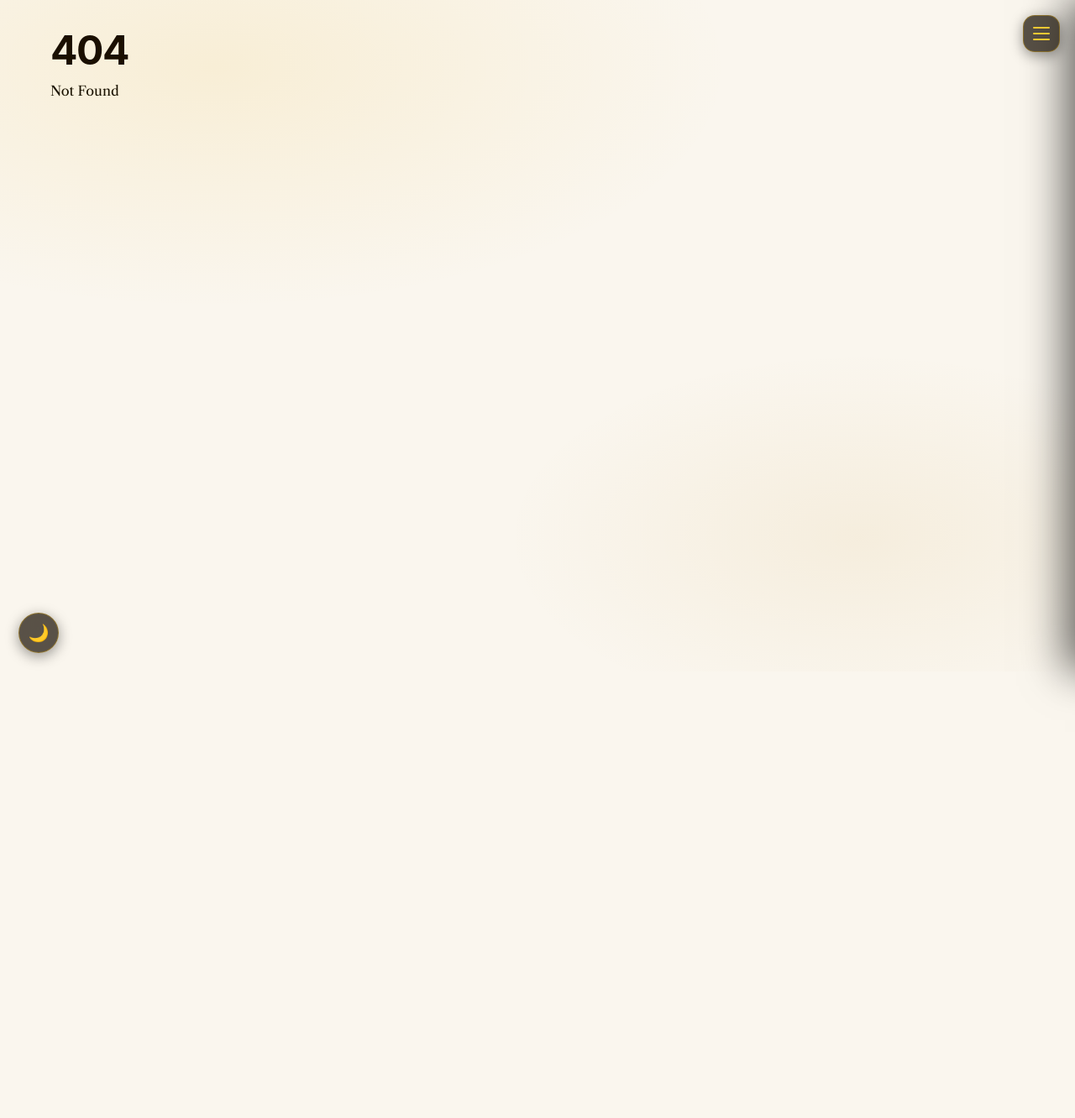
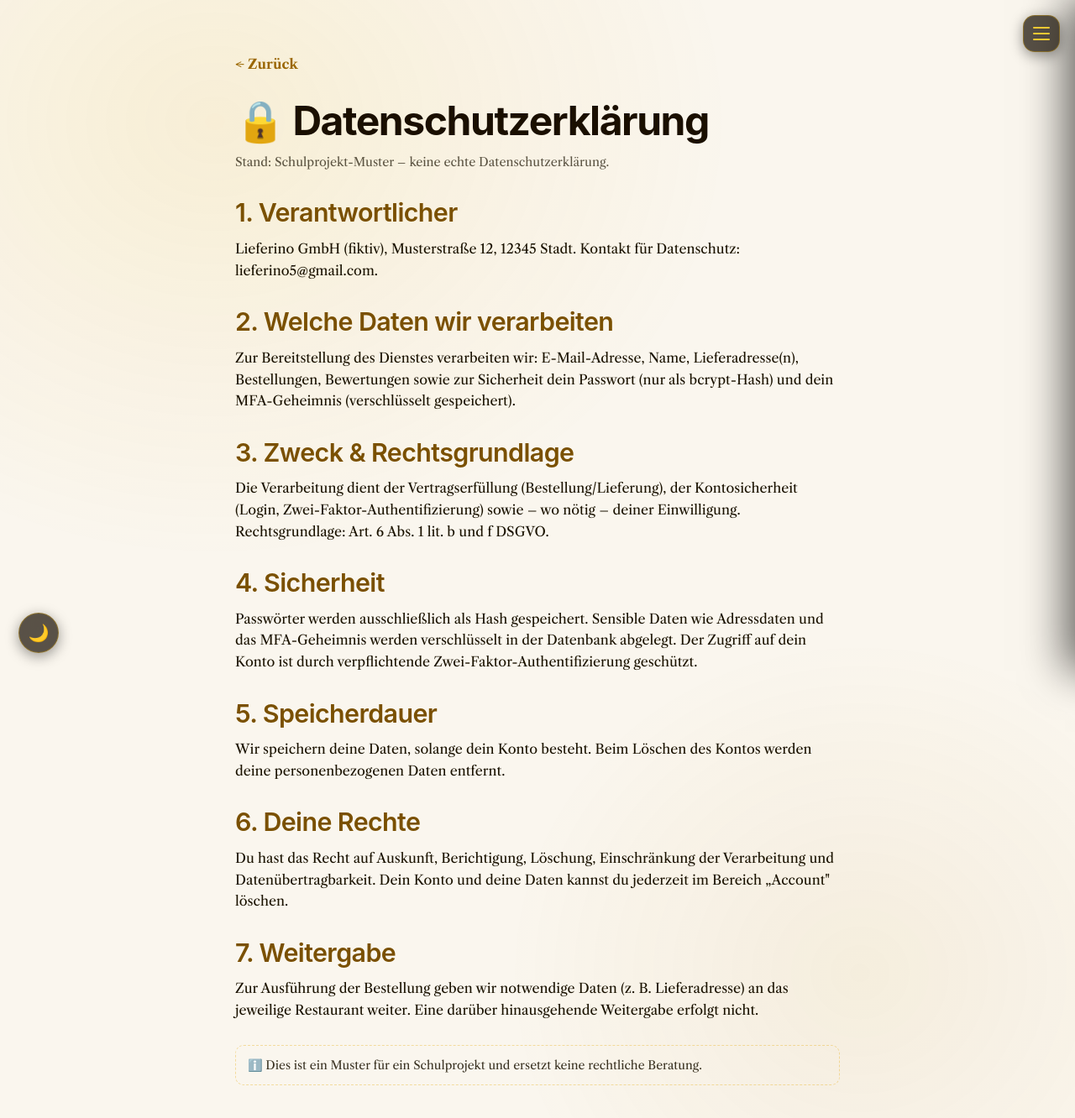
Before and after one commit to FinnScheibe-BS/ITT11C-Lieferino, a SvelteKit app: page /datenschutz in a window 1280 px wide. Before the commit this address had no page. Shown: the top 1332 px of the page at 84% size. Before the commit the page ends 800 px from the top, so only its background shows below. Built offline with nearby package versions, Linux system fonts and the light colour scheme.

Commit message:
Registrierung: E-Mail-Eindeutigkeit (frueher Check + Meldung), Pflicht-Checkbox AGB+Datenschutz mit verlinkten Seiten /agb und /datenschutz; UX-Fixes (Twitch, Light-Mode); Mail-Fehler-Logging

```diff
--- a/src/routes/+page.svelte
+++ b/src/routes/+page.svelte
@@ -23,6 +23,9 @@
   let adressFehler = $state("");
   let registrierFehler = $state("");
   let registrierAnforderungen = $state([]);
+  let emailFehler = $state("");        // "E-Mail existiert schon" (Schritt 1)
+  let prueftEmail = $state(false);
+  let agbAkzeptiert = $state(false);   // Pflicht-Häkchen AGB + Datenschutz
   let usernameInput = $state("");
   let vornameInput = $state("");
   let nachnameInput = $state("");
@@ -86,11 +89,22 @@
     }
   });
 
-  // Schritt 1 -> 2: Das Passwort ist (per Button-disabled) schon stark genug.
-  function geheZuSchritt2(e) {
+  // Schritt 1 -> 2: Passwort stark genug + E-Mail früh auf Eindeutigkeit prüfen.
+  async function geheZuSchritt2(e) {
     e.preventDefault();
     if (!passwortStaerke.istSicher) return;
     if (emailInput.trim() === "" || passwortInput.trim() === "") return;
+
+    // 📧 Früh prüfen, ob die E-Mail schon vergeben ist.
+    emailFehler = "";
+    prueftEmail = true;
+    const res = await api('/api/auth/email-check', { method: 'POST', body: { email: emailInput.trim() } });
+    prueftEmail = false;
+    if (res.ok && res.daten && res.daten.frei === false) {
+      emailFehler = "Diese E-Mail ist bereits registriert. Bitte melde dich an. 📧";
+      return;
+    }
+    // (Backend offline -> trotzdem weiter; der Server lehnt sonst beim Anlegen ab.)
     registrierFehler = "";
     loginSchritt = 2;
   }
@@ -127,6 +141,10 @@
 
   async function registrationAbschliessen(e) {
     e.preventDefault();
+    if (!agbAkzeptiert) {
+      adressFehler = "Bitte akzeptiere die AGB und die Datenschutzerklärung. ✅";
+      return;
+    }
     if (!/^\d{5}$/.test(plzInput.trim())) {
       adressFehler = "Die PLZ muss aus genau 5 Ziffern bestehen. 🔢";
       return;
@@ -268,8 +286,9 @@
               </div>
             {/if}
           </div>
-          <button type="submit" class="gold-btn" disabled={!passwortStaerke.istSicher}>
-            Weiter zu deinen Details →
+          {#if emailFehler}<p class="err">{emailFehler}</p>{/if}
+          <button type="submit" class="gold-btn" disabled={!passwortStaerke.istSicher || prueftEmail}>
+            {prueftEmail ? 'Prüfe E-Mail…' : 'Weiter zu deinen Details →'}
           </button>
           <p class="auth-hint">Schon registriert? <a href="/login">Hier einloggen 🔑</a></p>
         </form>
@@ -348,9 +367,18 @@
               {/if}
             </div>
           {/if}
+
+          <!-- ✅ Pflicht: AGB + Datenschutz akzeptieren -->
+          <label class="agb-check">
+            <input type="checkbox" bind:checked={agbAkzeptiert} required />
+            <span>Ich akzeptiere die
+              <a href="/agb" target="_blank" rel="noopener">AGB</a> und die
+              <a href="/datenschutz" target="_blank" rel="noopener">Datenschutzerklärung</a>.</span>
+          </label>
+
           <div class="btn-row">
             <button type="button" class="ghost-btn" onclick={() => loginSchritt = 2}>← Zurück</button>
-            <button type="submit" class="gold-btn flex1" disabled={prueftAdresse}>
+            <button type="submit" class="gold-btn flex1" disabled={prueftAdresse || !agbAkzeptiert}>
               {prueftAdresse ? "Prüfe Adresse… ⏳" : "Registrierung abschließen 🎉"}
             </button>
           </div>
@@ -688,6 +716,9 @@
   .err-list li { color: #ff6961; font-size: 0.8rem; line-height: 1.5; }
   .auth-hint { text-align: center; font-size: 0.84rem; color: var(--text-muted); margin: 4px 0 0; }
   .auth-hint a { color: var(--gold-text); font-weight: 600; }
+  .agb-check { display: flex; align-items: flex-start; gap: 8px; font-size: 0.84rem; color: var(--text-muted); text-align: left; margin: 4px 0; }
+  .agb-check input { margin-top: 3px; flex-shrink: 0; width: auto; }
+  .agb-check a { color: var(--gold-text); font-weight: 600; text-decoration: underline; }
 
   /* ══════════════════════════════════════════════════════════════
      STARTSEITE
--- /dev/null
+++ b/src/routes/agb/+page.svelte
@@ -0,0 +1,52 @@
+<script>
+  // 📄 Allgemeine Geschäftsbedingungen (Muster für das Schulprojekt).
+</script>
+
+<div class="rechtsseite">
+  <a href="/" class="zurueck">← Zurück</a>
+  <h1>📄 Allgemeine Geschäftsbedingungen (AGB)</h1>
+  <p class="stand">Stand: Schulprojekt-Muster – keine echten Geschäftsbedingungen.</p>
+
+  <h2>§1 Geltungsbereich</h2>
+  <p>Diese AGB gelten für die Nutzung der Lieferino-Plattform zur Bestellung von
+    Speisen bei angeschlossenen Restaurants. Mit der Registrierung akzeptierst du
+    diese Bedingungen.</p>
+
+  <h2>§2 Vertragsschluss</h2>
+  <p>Die Darstellung der Speisen stellt kein bindendes Angebot dar. Mit dem Absenden
+    einer Bestellung gibst du ein verbindliches Angebot ab. Der Vertrag kommt mit der
+    Bestätigung durch das jeweilige Restaurant zustande.</p>
+
+  <h2>§3 Preise & Bezahlung</h2>
+  <p>Es gelten die zum Zeitpunkt der Bestellung angezeigten Preise inkl. gesetzlicher
+    Mehrwertsteuer, zzgl. etwaiger Liefergebühren. Die Bezahlung erfolgt über die
+    angebotenen Zahlungsarten.</p>
+
+  <h2>§4 Konto & Zugangsdaten</h2>
+  <p>Jede E-Mail-Adresse darf nur für ein Konto verwendet werden. Du bist verpflichtet,
+    deine Zugangsdaten und deinen zweiten Faktor (MFA) geheim zu halten.</p>
+
+  <h2>§5 Widerruf</h2>
+  <p>Bei der Lieferung von schnell verderblichen Waren (Speisen) ist ein Widerruf
+    gemäß den gesetzlichen Ausnahmen ausgeschlossen, sobald die Zubereitung begonnen hat.</p>
+
+  <h2>§6 Haftung</h2>
+  <p>Lieferino vermittelt lediglich zwischen dir und den Restaurants. Für die
+    Zubereitung und Qualität der Speisen ist das jeweilige Restaurant verantwortlich.</p>
+
+  <h2>§7 Schlussbestimmungen</h2>
+  <p>Es gilt deutsches Recht. Sollte eine Bestimmung unwirksam sein, bleibt der
+    übrige Vertrag davon unberührt.</p>
+
+  <p class="hinweis">ℹ️ Dies ist ein Muster für ein Schulprojekt und ersetzt keine
+    rechtliche Beratung.</p>
+</div>
+
+<style>
+  .rechtsseite { max-width: 760px; margin: 40px auto; padding: 0 20px 60px; line-height: 1.6; }
+  .zurueck { display: inline-block; margin-bottom: 16px; font-weight: 600; }
+  .stand { opacity: 0.7; font-size: 0.9rem; margin-bottom: 24px; }
+  h2 { margin: 24px 0 6px; }
+  p { margin: 0 0 8px; }
+  .hinweis { margin-top: 28px; padding: 12px 14px; border: 1px dashed rgba(230,168,0,0.4); border-radius: 10px; font-size: 0.88rem; opacity: 0.85; }
+</style>
--- /dev/null
+++ b/src/routes/datenschutz/+page.svelte
@@ -0,0 +1,54 @@
+<script>
+  // 🔒 Datenschutzerklärung (Muster für das Schulprojekt).
+</script>
+
+<div class="rechtsseite">
+  <a href="/" class="zurueck">← Zurück</a>
+  <h1>🔒 Datenschutzerklärung</h1>
+  <p class="stand">Stand: Schulprojekt-Muster – keine echte Datenschutzerklärung.</p>
+
+  <h2>1. Verantwortlicher</h2>
+  <p>Lieferino GmbH (fiktiv), Musterstraße 12, 12345 Stadt. Kontakt für Datenschutz:
+    lieferino5@gmail.com.</p>
+
+  <h2>2. Welche Daten wir verarbeiten</h2>
+  <p>Zur Bereitstellung des Dienstes verarbeiten wir: E-Mail-Adresse, Name,
+    Lieferadresse(n), Bestellungen, Bewertungen sowie zur Sicherheit dein
+    Passwort (nur als bcrypt-Hash) und dein MFA-Geheimnis (verschlüsselt gespeichert).</p>
+
+  <h2>3. Zweck & Rechtsgrundlage</h2>
+  <p>Die Verarbeitung dient der Vertragserfüllung (Bestellung/Lieferung), der
+    Kontosicherheit (Login, Zwei-Faktor-Authentifizierung) sowie – wo nötig – deiner
+    Einwilligung. Rechtsgrundlage: Art. 6 Abs. 1 lit. b und f DSGVO.</p>
+
+  <h2>4. Sicherheit</h2>
+  <p>Passwörter werden ausschließlich als Hash gespeichert. Sensible Daten wie
+    Adressdaten und das MFA-Geheimnis werden verschlüsselt in der Datenbank abgelegt.
+    Der Zugriff auf dein Konto ist durch verpflichtende Zwei-Faktor-Authentifizierung
+    geschützt.</p>
+
+  <h2>5. Speicherdauer</h2>
+  <p>Wir speichern deine Daten, solange dein Konto besteht. Beim Löschen des Kontos
+    werden deine personenbezogenen Daten entfernt.</p>
+
+  <h2>6. Deine Rechte</h2>
+  <p>Du hast das Recht auf Auskunft, Berichtigung, Löschung, Einschränkung der
+    Verarbeitung und Datenübertragbarkeit. Dein Konto und deine Daten kannst du
+    jederzeit im Bereich „Account" löschen.</p>
+
+  <h2>7. Weitergabe</h2>
+  <p>Zur Ausführung der Bestellung geben wir notwendige Daten (z. B. Lieferadresse)
+    an das jeweilige Restaurant weiter. Eine darüber hinausgehende Weitergabe erfolgt nicht.</p>
+
+  <p class="hinweis">ℹ️ Dies ist ein Muster für ein Schulprojekt und ersetzt keine
+    rechtliche Beratung.</p>
+</div>
+
+<style>
+  .rechtsseite { max-width: 760px; margin: 40px auto; padding: 0 20px 60px; line-height: 1.6; }
+  .zurueck { display: inline-block; margin-bottom: 16px; font-weight: 600; }
+  .stand { opacity: 0.7; font-size: 0.9rem; margin-bottom: 24px; }
+  h2 { margin: 24px 0 6px; }
+  p { margin: 0 0 8px; }
+  .hinweis { margin-top: 28px; padding: 12px 14px; border: 1px dashed rgba(230,168,0,0.4); border-radius: 10px; font-size: 0.88rem; opacity: 0.85; }
+</style>
```
Also changed, not shown: 2 other files (tests, documents, lock files or other folders).
